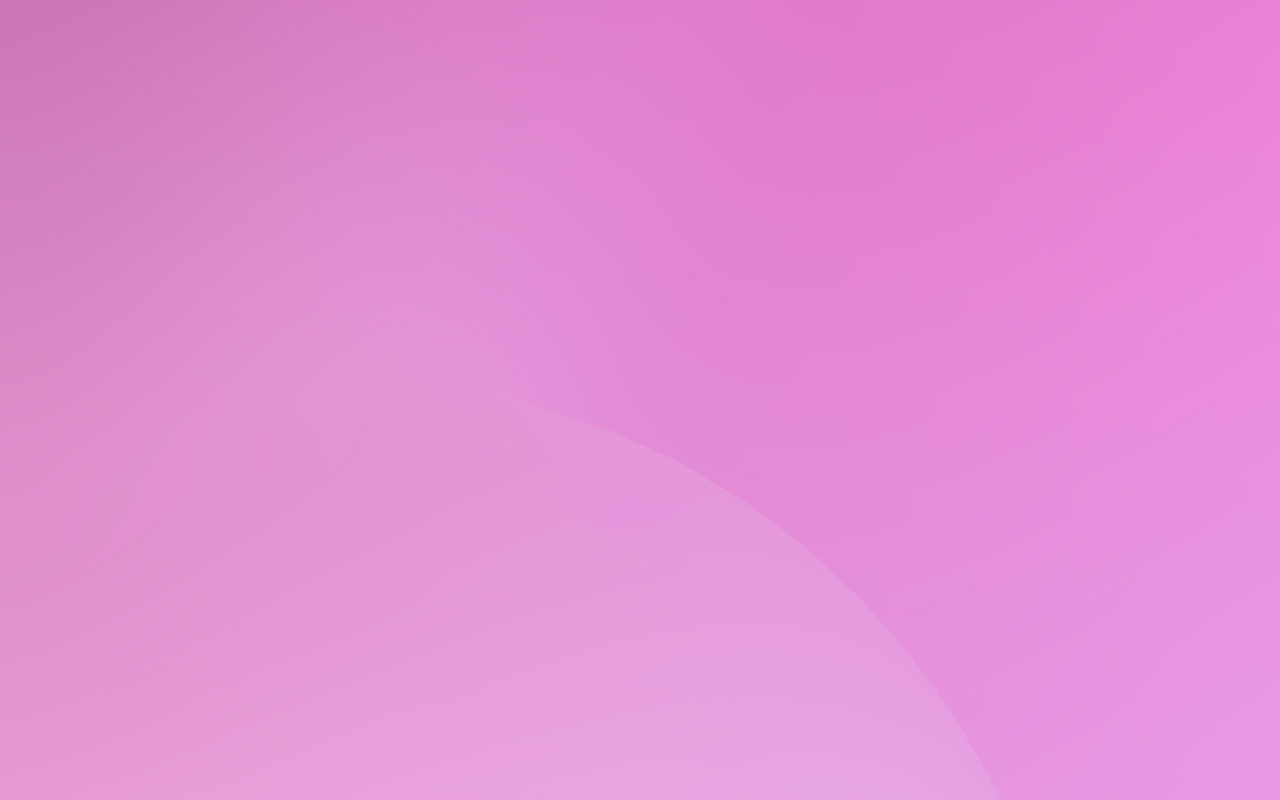
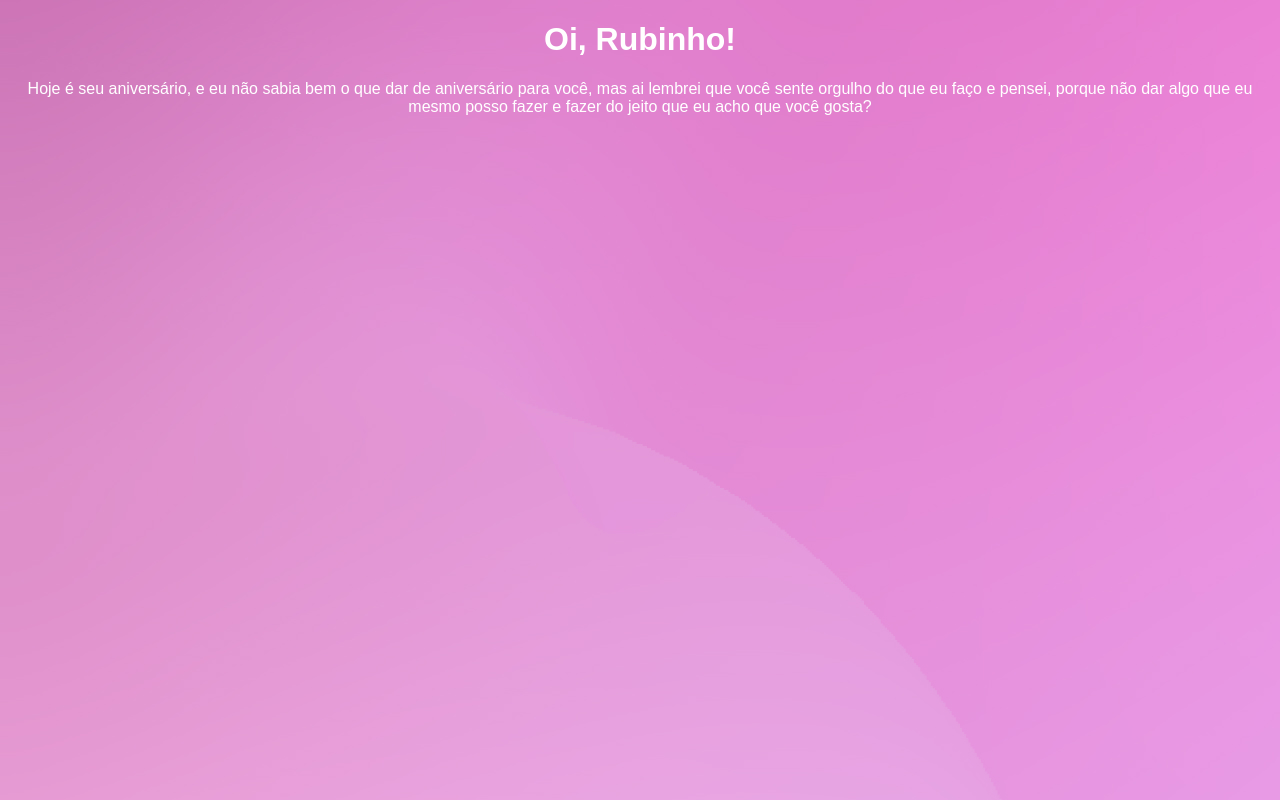
Before and after one commit to pajaao/Presente-Rubens, a plain HTML site: page index.html in a window 1280 px wide. Drawn offline with Linux system fonts and the light colour scheme.

Commit message:
Adicionando alguns elementos.

```diff
--- a/index.html
+++ b/index.html
@@ -8,6 +8,7 @@
     <link rel="stylesheet" type="text/css" href="style.css" media="screen"/>
 </head>
 <body>
-
+    <h1>Oi, Rubinho!</h1>
+    <p>Hoje é seu aniversário, e eu não sabia bem o que dar de aniversário para você, mas ai lembrei que você sente orgulho do que eu faço e pensei, porque não dar algo que eu mesmo posso fazer e fazer do jeito que eu acho que você gosta?</p>
 </body>
 </html>
--- a/style.css
+++ b/style.css
@@ -1,3 +1,18 @@
 body{
    background-image: url("img/Gradiente.jpg");
 }
+
+h1{
+    color: white;
+    font-family: Nunito, sans-serif;
+    size: 28px;
+    font-weight: 700;
+    text-align: center;
+}
+
+p{
+    text-align: center;
+    color: white;
+    font-family: Nunito, sans-serif;
+    size: 20px;
+}
```
Also changed, not shown: img/Adesivo.png (added), img/Botão.png (added).
